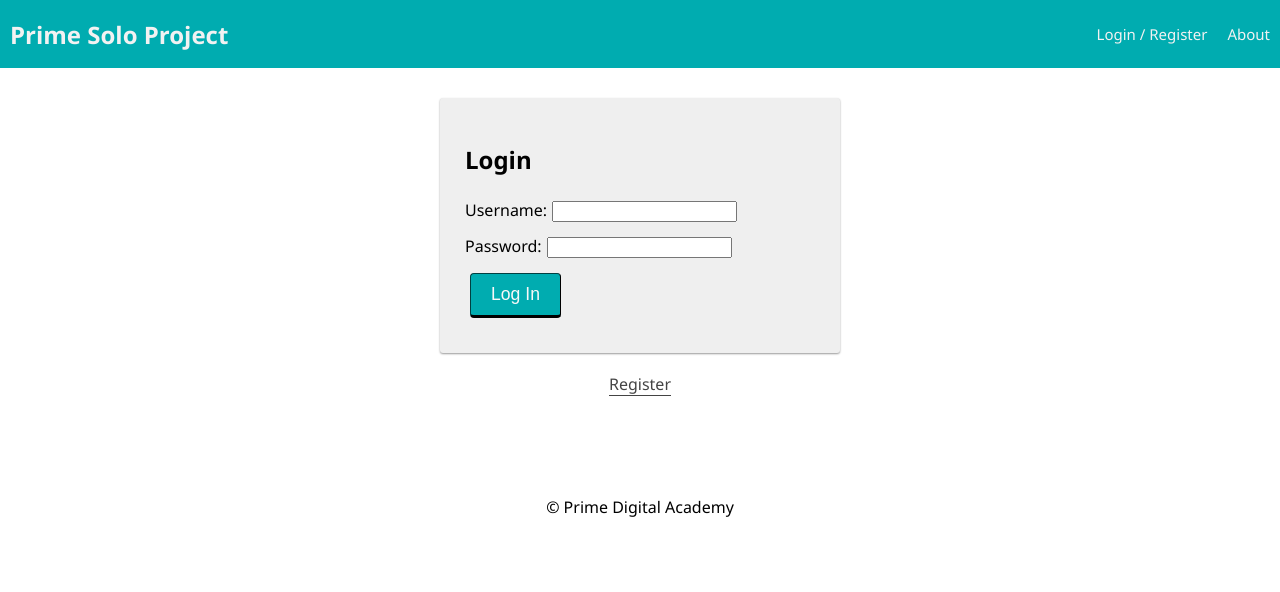
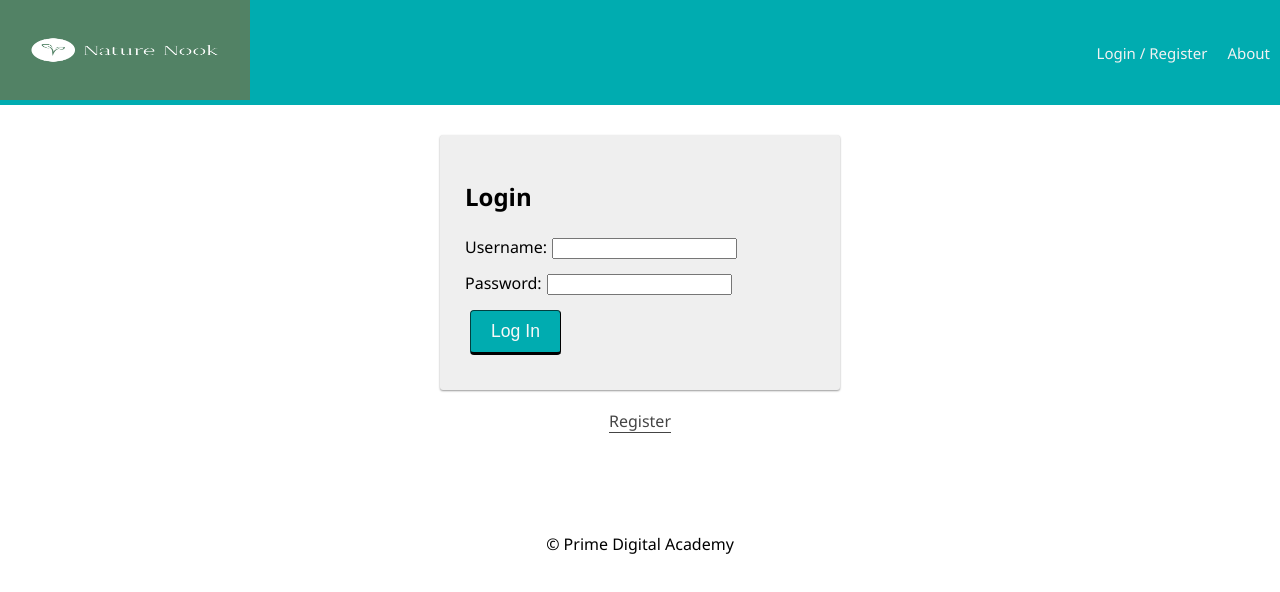
Before and after one commit to dylanb588/Nature-Nook, a React (Vite) app: page /#/user in a window 1280 px wide. Shown: the top 592 px of the page. Built offline with nearby package versions, Linux system fonts and the light colour scheme; no server answers.

Commit message:
Map through users plants on main page

```diff
--- a/src/components/Nav/Nav.css
+++ b/src/components/Nav/Nav.css
@@ -14,10 +14,9 @@
 }
 
 .nav-title {
-  font-size: 24px;
-  font-weight: 700;
-  color: #f2f2f2;
-  padding-left: 10px;
+  height: 100px;
+  width: 250px;
+  padding-left: 0px;
   margin: 0;
 }
 
--- a/src/components/Nav/Nav.jsx
+++ b/src/components/Nav/Nav.jsx
@@ -10,7 +10,7 @@ function Nav() {
   return (
     <div className="nav">
       <Link to="/home">
-        <h2 className="nav-title">Prime Solo Project</h2>
+        <img className='nav-title' src='public/nature-nook-high-resolution-logo.png' />
       </Link>
       <div>
         {/* If no user is logged in, show these links */}
@@ -24,7 +24,7 @@ function Nav() {
         {/* If a user is logged in, show these links */}
         {user.id && (
           <>
-            <Link className="navLink" to="/user">
+            <Link className="navLink" to="/user ">
               Home
             </Link>
 
--- a/src/components/TemplateFunction/TemplateFunction.jsx
+++ b/src/components/TemplateFunction/TemplateFunction.jsx
@@ -4,10 +4,10 @@ import {useSelector} from 'react-redux';
 // Basic functional component structure for React with default state
 // value setup. When making a new component be sure to replace the
 // component name TemplateFunction with the name for the new component.
-function TemplateFunction(props) {
+function HomePage(props) {
   // Using hooks we're creating local state for a "heading" variable with
   // a default value of 'Functional Component'
-  const store = useSelector((store) => store);
+  const plants = useSelector((store) => store.plants);
   const [heading, setHeading] = useState('Functional Component');
 
   return (
@@ -17,4 +17,4 @@ function TemplateFunction(props) {
   );
 }
 
-export default TemplateFunction;
+export default HomePage;
--- a/src/components/UserPage/UserPage.jsx
+++ b/src/components/UserPage/UserPage.jsx
@@ -1,16 +1,55 @@
-import React from 'react';
+import React, { useEffect } from 'react';
 import LogOutButton from '../LogOutButton/LogOutButton';
-import {useSelector} from 'react-redux';
+import {useSelector, useDispatch} from 'react-redux';
+import { Link } from 'react-router-dom'
+
+import Stack from '@mui/material/Stack';
+import { Card, CardActionArea, CardContent, CardMedia, Typography } from '@mui/material';
+import CircularProgress from '@mui/material/CircularProgress';
+
 
 function UserPage() {
   // this component doesn't do much to start, just renders some user reducer info to the DOM
+  const dispatch = useDispatch();
   const user = useSelector((store) => store.user);
+  const plants = useSelector((store) => store.plants);
+  console.log(plants);
+
+  useEffect(() => {
+    dispatch({type: 'FETCH_PLANTS'})
+  }, []);
+
   return (
-    <div className="container">
-      <h2>Welcome, {user.username}!</h2>
-      <p>Your ID is: {user.id}</p>
-      <LogOutButton className="btn" />
-    </div>
+    <main>
+      <div className="container">
+        <h2>Welcome, {user.username}!</h2>
+        <p>Your ID is: {user.id}</p>
+        <LogOutButton className="btn" />
+      </div>
+      <Stack direction="row" spacing={3} useFlexGap flexWrap="wrap">
+        {plants ? (
+          plants.map(plant => (
+          <Card key={plant.id} sx={{ width: 300 }}>
+            <CardActionArea>
+              <CardMedia
+                component="img"
+                height="300"
+                image={plant.plant_image}
+                alt={plant.plant_name}
+              />
+              <CardContent>
+                <Typography gutterBottom variant="h5" component="div">
+                  {plant.plant_name}
+                </Typography>
+              </CardContent>
+            </CardActionArea>
+          </Card>
+      ))
+      ) : (
+        <CircularProgress color="success" align="center"/>
+      )}
+      </Stack>
+    </main>
   );
 }
 
--- a/src/redux/sagas/plant.saga.js
+++ b/src/redux/sagas/plant.saga.js
@@ -7,7 +7,7 @@ function* fetchPlants() {
 
         yield put({
             type: 'SET_PLANTS',
-            payload: plantResponse
+            payload: plantResponse.data
         });
     } catch (error) {
         console.log("Fetch plants error:", error);
```
Also changed, not shown: public/nature-nook-favicon-color.png (added), public/nature-nook-high-resolution-logo.png (added).
